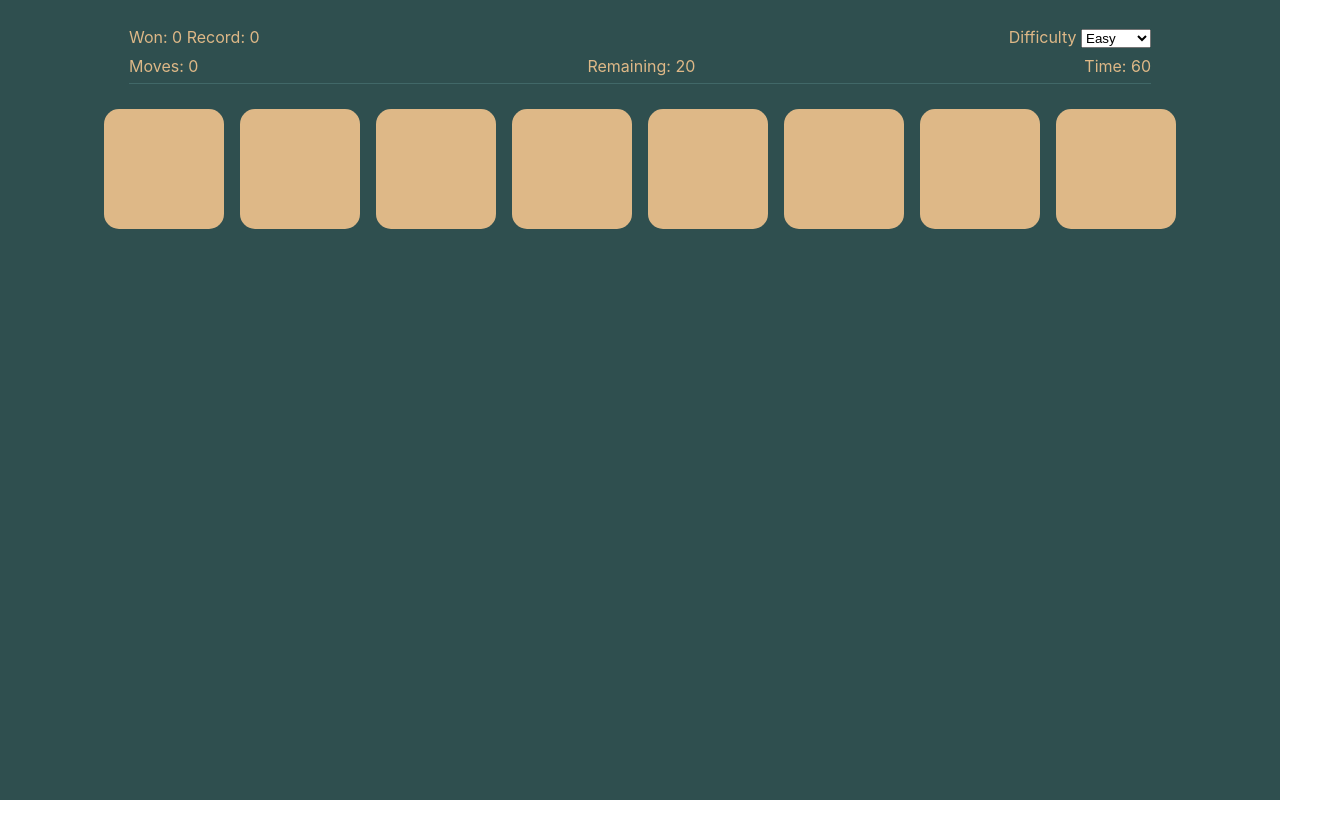
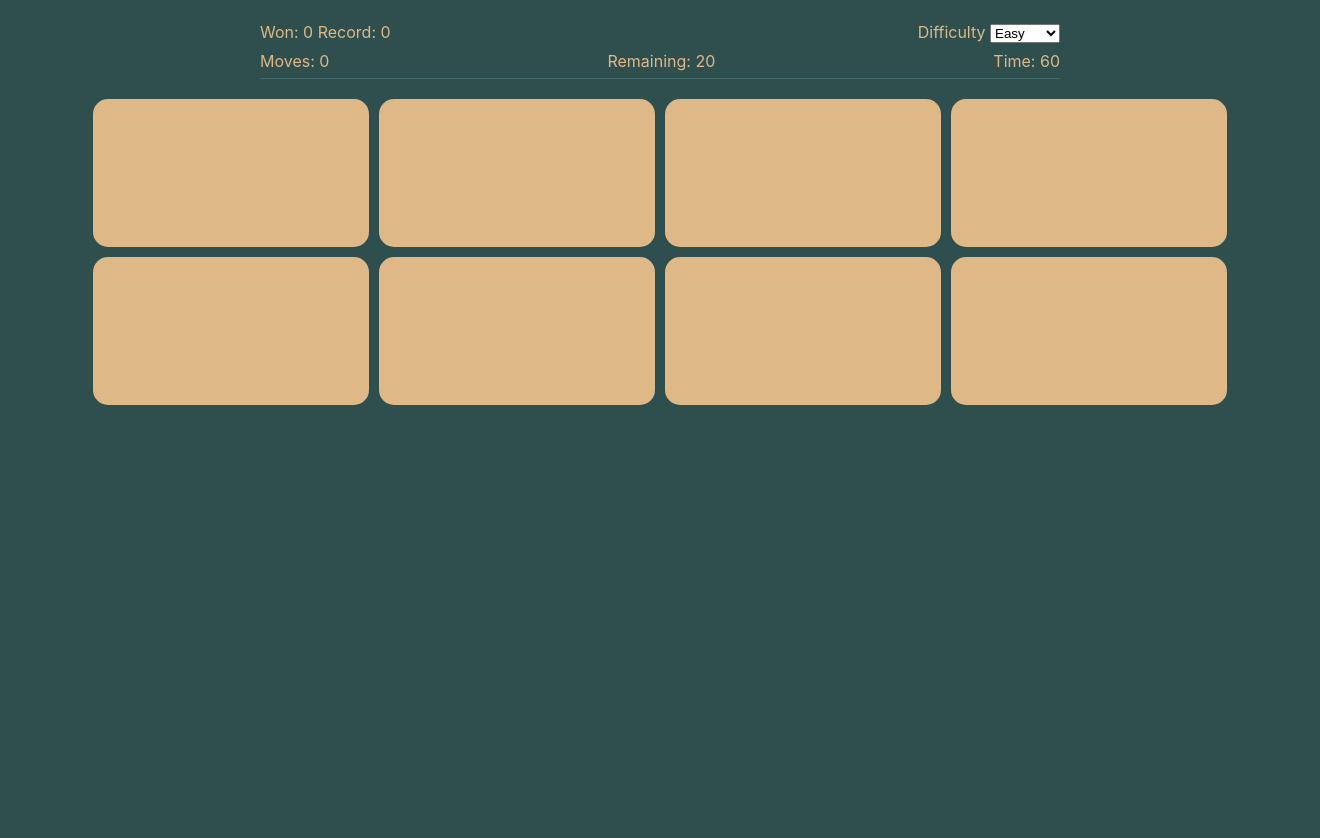
Before and after one commit to franckyi/react-memory-game, a React (Vite) app: page / in a window 1280 px wide. Shown: the whole page, 1320 px wide, since content can reach past the window. Before the commit the page ends 800 px from the top, so only its background shows below. Built offline with nearby package versions, Linux system fonts and the light colour scheme.

Commit message:
fix styles

```diff
--- a/src/App.tsx
+++ b/src/App.tsx
@@ -170,6 +170,7 @@ const App = () => {
       />
 
       {duplicatedTiles.length > 0 &&
+        <main>
           <div className="tiles" onClick={(e)=>e.preventDefault()}>
             {duplicatedTiles.map((tile) => (
               <Tile
@@ -182,6 +183,7 @@ const App = () => {
               />
             ))}
           </div>
+        </main>
       }
 
       {status.won && !restartGame && <button type="button" onClick={() => setRestartGame(true)}>Play again</button>}
--- a/src/assets/css/input.scss
+++ b/src/assets/css/input.scss
@@ -1,6 +1,10 @@
+main {
+    width: 100vw;
+}
+
 .tiles {
     display: flex;
-    gap: 1rem;
+    gap: 10px;
     flex-wrap: wrap;
     justify-content: center;
     margin-top: 20px;
@@ -10,19 +14,45 @@
     display: flex;
     place-items: center;
     padding: 10px;
-    width: 100px;
-    height: 100px;
+    max-width: 20%;
+    flex-basis: 25%;
+    min-height: 100px;
+    // height: ;
     color: black;
     background: burlywood;
     border-radius: 15px;
     cursor: pointer;
     &--revealed {
+        position: relative;
+        &::before {
+            background: linear-gradient(135deg,
+                rgba(255, 255, 255, 0) 0,
+                rgba(255, 255, 255, 0) 65%,
+                rgba(255, 255, 255, 0.3) 70%,
+                rgba(255, 255, 255, 0.5) 80%,
+                rgba(255, 255, 255, 0.3) 90%,
+                rgba(255, 255, 255, 0) 100%);
+            content: "";
+            position: absolute;
+            top: 0;
+            left: 0;
+            width: 100%;
+            height: 100%;
+            border-radius: 15px;
+            z-index: 10;
+            opacity: 1;
+        }
         img {
             display: block;
+            position: relative;
+            z-index: 0;
         }
     }
     &--matched {
         background: #416868;
+        &::before {
+            display: none;
+        }
     }
     &__img {
         display: none;
@@ -32,13 +62,27 @@
     }
 }
 
+@media screen and (max-width: 560px) {
+    .tile {
+        min-width: 50px;
+        max-width: 15%;
+    }
+}
+
+@media screen and (min-width: 768px) {
+    .tile {
+        height: 10vw;
+    }
+}
+
 .menu {
     display: flex;
     align-items: end;
     flex-direction: column;
     gap: 5px;
     padding-bottom: 5px;
-    margin: 25px;
+    margin: 0 auto;
+    max-width: 800px;
     border-bottom: 1px solid #416868;
     &__first-row {
         display: flex;
--- a/src/index.css
+++ b/src/index.css
@@ -23,12 +23,11 @@ a:hover {
 }
 
 body {
+  overflow: hidden;
+  padding: 20px;
   margin: 0;
-  display: flex;
+  width: 100vw;
   height: 100vh;
-  flex-direction: column;
-  justify-content: space-between;  min-width: 320px;
-  align-items: center;
   min-height: 100vh;
   background: darkslategray;
   color: burlywood;
```
Lines whose indentation alone changed are shown as unchanged.
